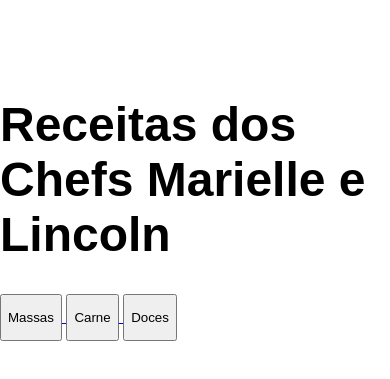
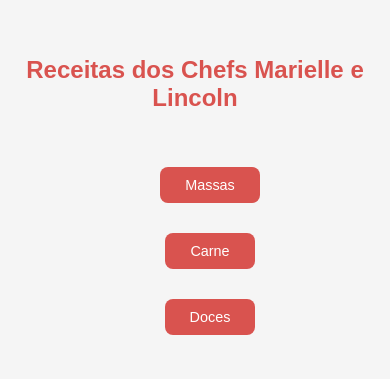
Before and after one commit to MarielleTOM/receitas_PWA, a website: page index.html in a window 390 px wide. Shown: the part 219-598 px from the top of the page. Drawn offline with Linux system fonts and the light colour scheme.

Commit message:
Acrescentando CSS na Home

```diff
--- a/CSS/style.css
+++ b/CSS/style.css
@@ -1,19 +1,80 @@
-body{
-    font-family: sans-serif;
+/* Reset de estilos padrão */
+* {
+    margin: 0;
+    padding: 0;
+    box-sizing: border-box;
 }
 
-html, .fullscreen{
-    display: flex;
-    height: 100%;
-    margin: 0;
-    padding: 0;
-    width: 100%;
+/* Corpo da página */
+body {
+    font-family: 'Arial', sans-serif;
+    background-color: #f5f5f5;
+    color: #333;
+    text-align: center;
 }
 
-.container{
-    margin: auto;
+/* Container principal */
+.container {
+    display: flex;
+    flex-direction: column;
+    align-items: center;
+    justify-content: center;
+    height: 100vh; /* altura da tela inteira */
+    padding: 20px;
 }
 
-.title{
-    font-size: 3rem;
+/* Título */
+.title {
+    font-size: 2.5em;
+    color: #d9534f;
+    margin-bottom: 40px;
 }
+
+/* Estilos para os botões */
+.botao {
+    background-color: #d9534f;
+    border: none;
+    padding: 15px 30px;
+    margin: 15px;
+    border-radius: 8px;
+    color: white;
+    font-size: 1.2em;
+    cursor: pointer;
+    transition: background-color 0.3s ease, transform 0.3s ease;
+    width: 200px;
+}
+
+/* Efeito de hover nos botões */
+.botao:hover {
+    background-color: #c9302c;
+    transform: scale(1.1);
+}
+
+/* Estilo para o parágrafo dentro do botão */
+.botao p {
+    margin: 0;
+}
+
+/* Responsividade */
+@media (max-width: 768px) {
+    .title {
+        font-size: 2em;
+    }
+
+    .botao {
+        width: 100%;
+        font-size: 1em;
+        padding: 12px;
+    }
+}
+
+@media (max-width: 480px) {
+    .title {
+        font-size: 1.5em;
+    }
+
+    .botao {
+        font-size: 0.9em;
+        padding: 10px;
+    }
+}
```
